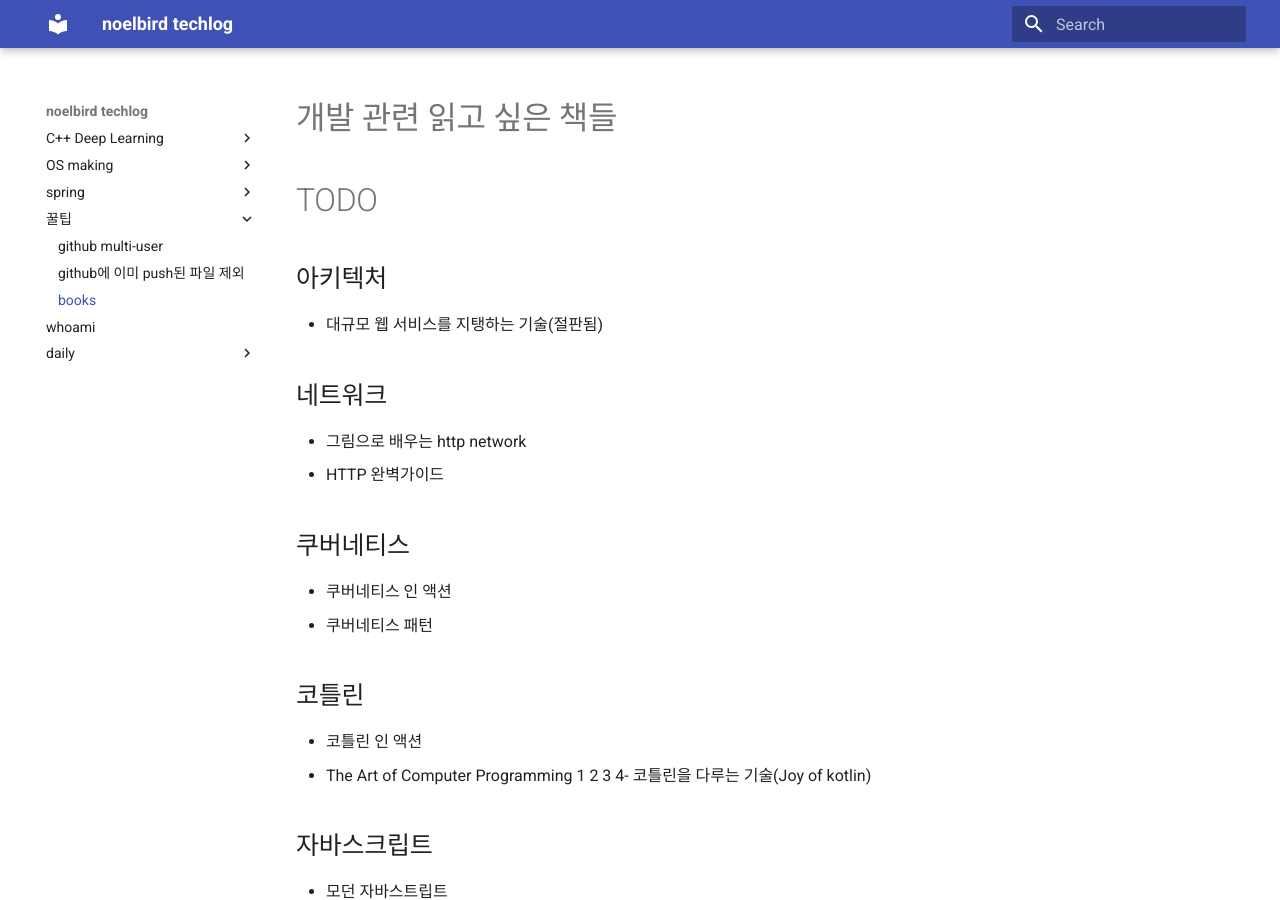
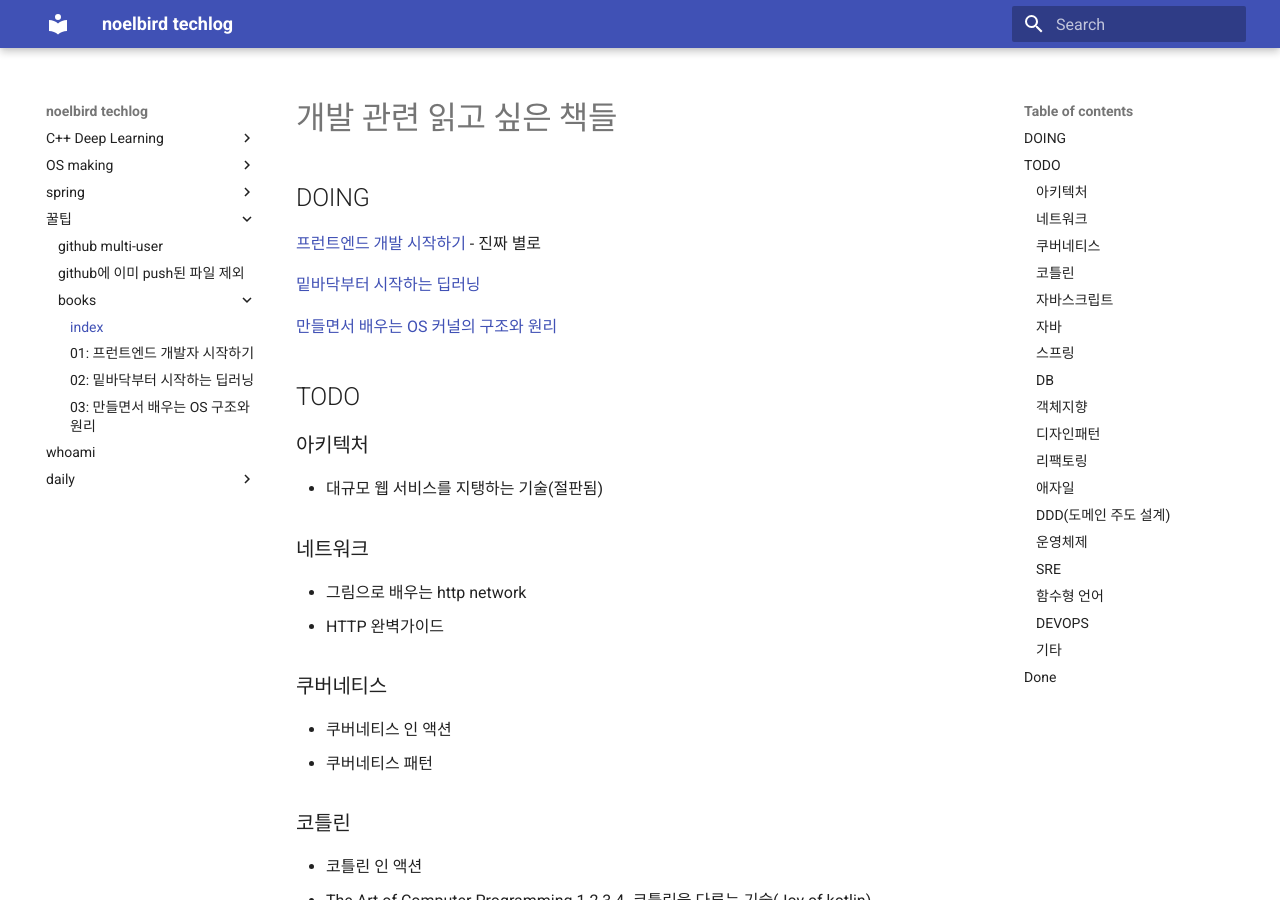
Before and after one commit to NoelBird/noelbird.github.io, an MkDocs documentation site: the page built from docs/honeytip/books/index.md, in a window 1280 px wide and 900 px high. Built offline with MkDocs 1.6.1 and Material for MkDocs 9.7.7, drawn with Linux system fonts in a browser that asks for light colours; nearby versions of some CDN libraries.

Commit message:
add books

```diff
--- /dev/null
+++ b/docs/honeytip/books/3.md
@@ -0,0 +1,7 @@
+# 만들면서 배우는 OS 커널의 구조와 원리 - 한빛미디어
+
+| 별점    | ★★★★★                                                        |
+| ------- | ------------------------------------------------------------ |
+| comment | 꽤 어려운 내용이라서, 직접 도전해 보기는 쉽지 않을 수 있지만, 직접 OS를 만들면서 많이 배우게 됨 |
+| 좋은 점 | 직접 만들면서 OS의 원리를 배울 수 있음                       |
+| 나쁜 점 | 나쁜 점이 거의 없지만, 아쉬운 부분은 예전 책이라 floppy disk에 운영체제를 만든 다는 점 |
--- a/docs/honeytip/books.md
+++ b/docs/honeytip/books/index.md
@@ -2,40 +2,48 @@
 
 
 
+## DOING
 
+[프런트엔드 개발 시작하기](1.md) - 진짜 별로
 
-# TODO
+[밑바닥부터 시작하는 딥러닝](2.md)
+
+[만들면서 배우는 OS 커널의 구조와 원리](3.md)
 
 
 
-## 아키텍처
+## TODO
+
+
+
+### 아키텍처
 
 - 대규모 웹 서비스를 지탱하는 기술(절판됨)
 
 
 
-## 네트워크
+### 네트워크
 
 - 그림으로 배우는 http network
 - HTTP 완벽가이드
 
 
 
-## 쿠버네티스
+### 쿠버네티스
 
 - 쿠버네티스 인 액션
 - 쿠버네티스 패턴
 
 
 
-## 코틀린
+### 코틀린
 
 - 코틀린 인 액션
 - The Art of Computer Programming 1 2 3 4- 코틀린을 다루는 기술(Joy of kotlin)
 
 
 
-## 자바스크립트
+### 자바스크립트
 
 - 모던 자바스트립트
 - 프론트엔드 개발자를 위한 자바스크립트 프로그래밍
@@ -48,7 +56,7 @@
 
 
 
-## 자바
+### 자바
 
 - 이펙티브 자바
 - 모던 자바 인 액션
@@ -57,7 +65,7 @@
 
 
 
-## 스프링
+### 스프링
 
 - 토비의 스피링
 - 스프링 입문을 위한 객체지향의 원리와 이해
@@ -65,13 +73,13 @@
 
 
 
-## DB
+### DB
 
 - Real MySQL
 
 
 
-## 객체지향
+### 객체지향
 
 - 오브젝트
 - 객체지향의 사실과 오해
@@ -79,7 +87,7 @@
 
 
 
-## 디자인패턴
+### 디자인패턴
 
 - 헤드퍼스트 디자인패턴
 - GoF
@@ -88,14 +96,14 @@
 
 
 
-## 리팩토링
+### 리팩토링
 
 - 리팩토링 1판
 - 리팩토링 2판
 
 
 
-## 애자일
+### 애자일
 
 - Effective Unit Testing
 - 익스트림 프로그래밍
@@ -104,7 +112,7 @@
 
 
 
-## DDD(도메인 주도 설계)
+### DDD(도메인 주도 설계)
 
 - DDD Start!
 - 도메인 주도 설계 핵심
@@ -113,7 +121,7 @@
 
 
 
-## 운영체제
+### 운영체제
 
 - 64비트 멀티코어 OS 원리와 구조 1권 2권
 - devops와 se를 위한 리눅스 커널 이야기
@@ -122,14 +130,14 @@
 
 
 
-## SRE
+### SRE
 
 - 사이트 신뢰성 엔지니어링 워크북(이건 번역은 없는데 사이트 신뢰성 엔지니어링 공개된 사이트에 PDF 공개됨)
 - 사이트 신뢰성 엔지니어링
 
 
 
-## 함수형 언어
+### 함수형 언어
 
 - 함수형 사고
 - Functional Programming in C++
@@ -137,7 +145,7 @@
 
 
 
-## DEVOPS
+### DEVOPS
 
 - 데브옵스 핸드북
 
@@ -145,7 +153,7 @@
 
 
 
-## 기타
+### 기타
 
 - 레거시 코드 활용 전략
 - UML 실전에서는 이것만 쓴다
@@ -178,4 +186,4 @@
 
 
 
-# Done
+## Done
--- a/mkdocs.yml
+++ b/mkdocs.yml
@@ -36,7 +36,11 @@ nav:
   - 꿀팁:
     - 'github multi-user': 'honeytip/github-multiuser-one-pc.md'
     - 'github에 이미 push된 파일 제외': 'honeytip/github-remove-added-file.md'
-    - 'books': 'honeytip/books.md'
+    - 'books':
+      - 'index': 'honeytip/books/index.md'
+      - '01: 프런트엔드 개발자 시작하기': 'honeytip/books/1.md'
+      - '02: 밑바닥부터 시작하는 딥러닝 ': 'honeytip/books/2.md'
+      - '03: 만들면서 배우는 OS 구조와 원리': 'honeytip/books/3.md'
 
   - whoami: whoami/aboutme.md
   - daily:
```
Also changed, not shown: docs/honeytip/books/1.md (added, +13 -0 lines), docs/honeytip/books/2.md (added, +1 -0 lines).
